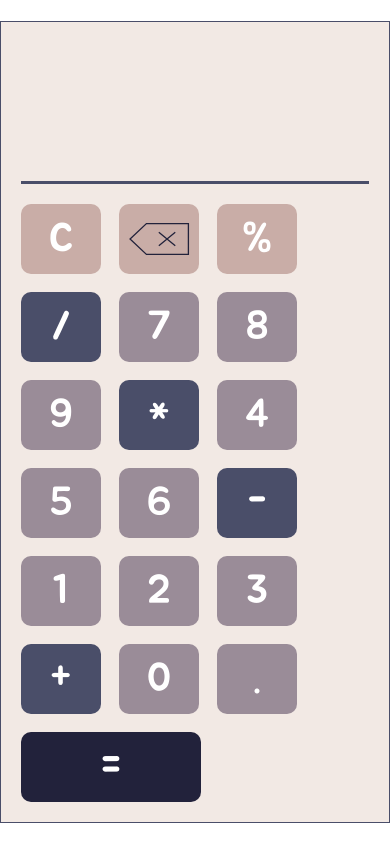
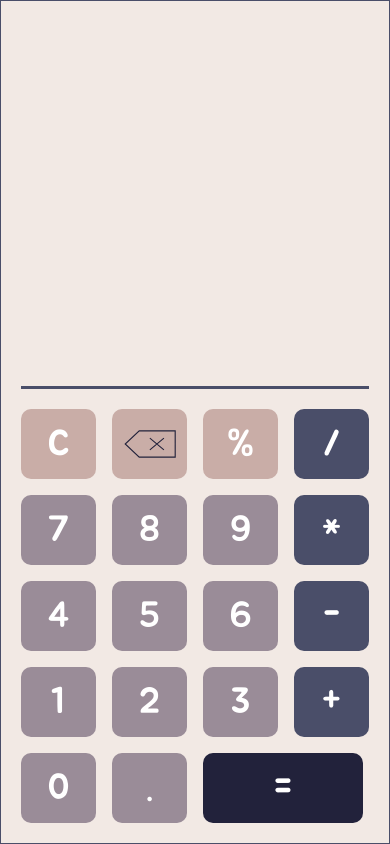
Before and after one commit to sakinarahimova/CodeAlpha_Calculator, a plain HTML site: page index.html in a window 390 px wide. Drawn offline with Linux system fonts and the light colour scheme.

Commit message:
second commit

```diff
--- a/style.css
+++ b/style.css
@@ -50,7 +50,7 @@ h1{
     height: 70px;
 }
 .buttons-container{
-    width: 100%;
+    /* width: 100%; */
     display: flex;
     flex-wrap: wrap;
     gap: 18px;
@@ -76,68 +76,33 @@ h1{
 }
 
 @media screen and (max-width:600px) {
+    .calculator-container{
+        height: 100vh;
+    }
     .calculator{
-        padding: 20px;
-        width: 400px;
-        height: 95vh;
-        display: flex;
-        flex-direction: column;
-        align-items: center;
-        justify-content: flex-end;
-        background-color: #f2e9e4;
-        border: 1px solid #4a4e69;
+        width: 420px;
+        height: 100%;
     }
     .output{
-        display: flex;
-        width: 100%;
-        flex-direction: column;
-        justify-content: flex-end;
-        height: 100px;
-        margin-bottom: 40px;
-    }
-    .line{
-        width: 100%;
-        height: 3px;
-        background-color: #4a4e69;
-        margin-bottom: 20px;
+        margin-bottom: 36px;
     }
 
     h1{
-        width: 100%;
-        max-height: 200px;
-        font-size: 40px;
-        overflow: hidden;
-        word-break: break-all;
-        color: #4a4e69;
+        font-size: 38px;
     }
     .delete-icon{
-        width: 70px;
+        width: 60px;
         height: 70px;
     }
     .buttons-container{
-        width: 100%;
-        display: flex;
-        flex-wrap: wrap;
-        gap: 18px;
+        gap: 16px;
     }
     .buttons-container button{
-        font-size: 40px;
-        color: white;
-        width: 80px;
-        height: 70px;
-        border: none;
-        border-radius: 10px;
-        background-color: #9a8c98;
-    }
-    #delete-all, #delete-icon-button , #percent{
-        background-color: #c9ada7;
+        font-size: 36px;
+        width: 75px;
     }
     #equal{
-        width: 180px;
-        background-color: #22223b;
-    }
-    #divide , #multiply, #minus , #plus{
-        background-color: #4a4e69;
-    }
-
+    width: 160px;
+    background-color: #22223b;
 }
+}
```
